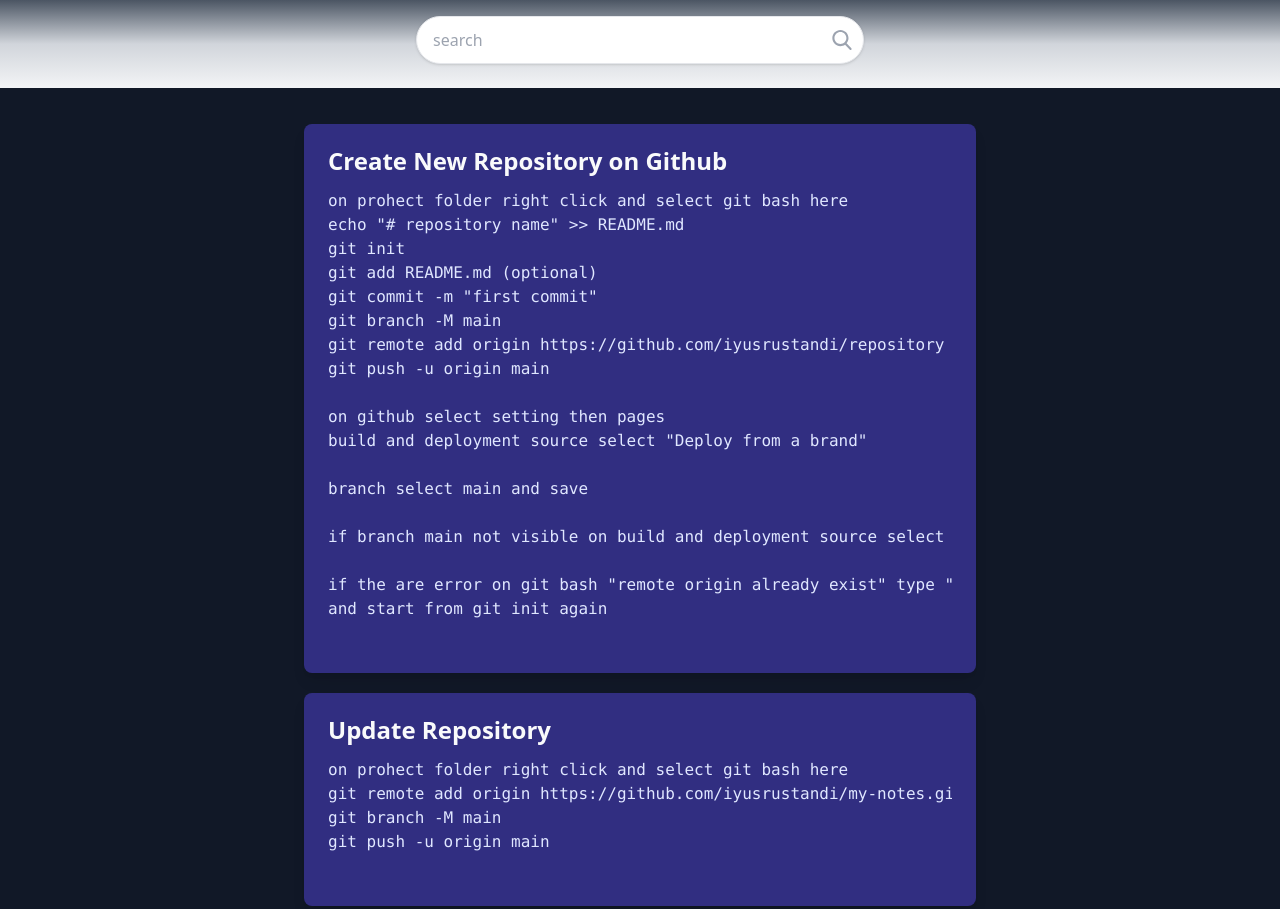
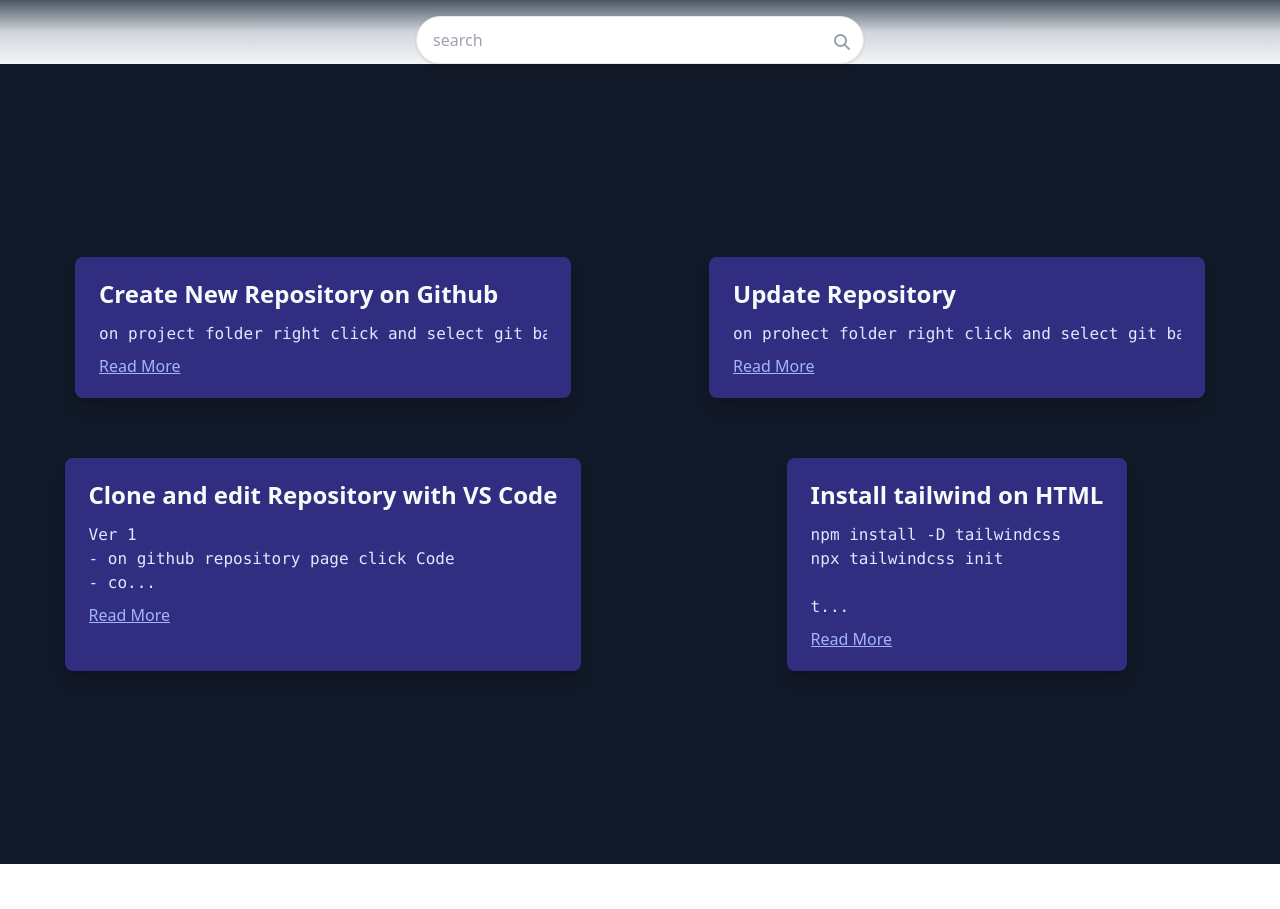
Before and after one commit to iyusrustandi/mynotes, a website: page index.html in a window 1280 px wide. Shown: the top 909 px of the page. After the commit the page ends 864 px from the top, so only its background shows below. Drawn offline with Linux system fonts and the light colour scheme.

Commit message:
new layout

```diff
--- a/index.html
+++ b/index.html
@@ -5,35 +5,22 @@
     <meta name="viewport" content="width=device-width, initial-scale=1.0" />
     <title>My Notes</title>
     <link href="src/output.css" rel="stylesheet" />
+    <script src="https://kit.fontawesome.com/98d921e819.js" crossorigin="anonymous"></script>
   </head>
   <body>
     <div class="flex flex-col items-center w-full gap-4 pt-4 bg-gradient-to-b from-gray-600 via-gray-300 to-gray-100">
       <form id="search-form" class="max-w-[480px] w-full px-4">
         <div class="relative">
           <input type="text" id="search-input" name="q" class="w-full h-12 p-4 border rounded-full shadow" placeholder="search" />
-          <button type="submit">
-            <svg
-              class="text-gray-400 h-5 w-5 absolute top-3.5 right-3 fill-current"
-              xmlns="http://www.w3.org/2000/svg"
-              xmlns:xlink="http://www.w3.org/1999/xlink"
-              version="1.1"
-              x="0px"
-              y="0px"
-              viewBox="0 0 56.966 56.966"
-              style="enable-background: new 0 0 56.966 56.966"
-              xml:space="preserve"
-            >
-              <path
-                d="M55.146,51.887L41.588,37.786c3.486-4.144,5.396-9.358,5.396-14.786c0-12.682-10.318-23-23-23s-23,10.318-23,23  s10.318,23,23,23c4.761,0,9.298-1.436,13.177-4.162l13.661,14.208c0.571,0.593,1.339,0.92,2.162,0.92  c0.779,0,1.518-0.297,2.079-0.837C56.255,54.982,56.293,53.08,55.146,51.887z M23.984,6c9.374,0,17,7.626,17,17s-7.626,17-17,17  s-17-7.626-17-17S14.61,6,23.984,6z"
-              />
-            </svg>
+          <button type="submit" class="text-gray-400 h-5 w-5 absolute top-3.5 right-3 fill-current">
+            <i class="fa-solid fa-magnifying-glass"></i>
           </button>
         </div>
       </form>
     </div>
 
     <section class="flex flex-col justify-center min-h-screen p-4 antialiased text-gray-600 bg-gray-900">
-      <div class="h-full">
+      <div class="grid h-full grid-cols-1 gap-5 lg:grid-cols-2">
         <!-- Card -->
         <div class="max-w-2xl m-5 mx-auto bg-indigo-900 rounded-lg shadow-lg note-card">
           <div class="px-6 py-5">
@@ -50,8 +37,9 @@
                 <div class="flex items-end justify-between whitespace-normal">
                   <!-- Paragraph -->
                   <div class="max-w-md text-indigo-100">
-                    <pre class="mb-2">
-on prohect folder right click and select git bash here
+                    <pre
+                      class="mb-2 note-description"
+                      data-full-text='on project folder right click and select git bash here
 echo "# repository name" >> README.md
 git init
 git add README.md (optional)
@@ -68,8 +56,11 @@ branch select main and save
 if branch main not visible on build and deployment source select github action and back select deploy from a branch
 
 if the are error on git bash "remote origin already exist" type "git remote remove origin" , check with "git remote -v"
-and start from git init again
+and start from git init again'
+                    >
+on project folder right click and select git bash here echo "# repository name" >> README.md git init git add README.md (optional) git commit -m "first commit" git branch -M main git remote add origin https://github.com/iyusrustandi/repository name.git git push -u origin main on github select setting then pages build and deployment source select "Deploy from a brand" branch select main and save if branch main not visible on build and deployment source select github action and back select deploy from a branch if the are error on git bash "remote origin already exist" type "git remote remove origin" , check with "git remote -v" and start from git init again...
                     </pre>
+                    <button class="text-indigo-300 underline read-more">Read More</button>
                   </div>
                 </div>
               </div>
@@ -94,12 +85,19 @@ and start from git init again
                 <div class="flex items-end justify-between whitespace-normal">
                   <!-- Paragraph -->
                   <div class="max-w-md text-indigo-100">
-                    <pre class="mb-2">
+                    <pre
+                      class="mb-2 note-description"
+                      data-full-text="on prohect folder right click and select git bash here
+git remote add origin https://github.com/iyusrustandi/my-notes.git
+git branch -M main
+git push -u origin main"
+                    >
 on prohect folder right click and select git bash here
 git remote add origin https://github.com/iyusrustandi/my-notes.git
 git branch -M main
 git push -u origin main
                     </pre>
+                    <button class="text-indigo-300 underline read-more">Read More</button>
                   </div>
                 </div>
               </div>
@@ -124,7 +122,25 @@ git push -u origin main
                 <div class="flex items-end justify-between whitespace-normal">
                   <!-- Paragraph -->
                   <div class="max-w-md text-indigo-100">
-                    <pre class="mb-2">
+                    <pre
+                      class="mb-2 note-description"
+                      data-full-text="Ver 1
+- on github repository page click Code
+- copy HTTPS url
+- open terminal VS Code
+	- git config --global user.name iyusrustandi
+	- git config --global user.email iyusrustandi2@gmail.com
+	- git config --global --list
+
+  Ver 2
+- on VS Code welcome page select Clone Repository
+- paste link HTTPS url
+- select folder to save repository clone
+- click open
+- to commit change select Source Control on sidebar image menu
+- write message and click Commit
+- click Sync Changes"
+                    >
 - on github repository page click "Code"
 - copy HTTPS url
 - open terminal VS Code
@@ -138,8 +154,86 @@ git push -u origin main
 - click open
 - to commit change select "Source Control" on sidebar image menu
 - write message and click "Commit"
-- click "Sync Changes"
+- click Sync Changes
                     </pre>
+                    <button class="text-indigo-300 underline read-more">Read More</button>
+                  </div>
+                </div>
+              </div>
+            </div>
+          </div>
+        </div>
+        <!-- Card end -->
+
+        <!-- Card -->
+        <div class="max-w-2xl m-5 mx-auto bg-indigo-900 rounded-lg shadow-lg note-card">
+          <div class="px-6 py-5">
+            <div class="flex items-start">
+              <!-- Card content -->
+              <div class="flex-grow truncate">
+                <!-- Card header -->
+                <div class="items-center justify-between w-full mb-3 sm:flex">
+                  <!-- Title -->
+                  <h2 id="notes-title" class="mb-1 text-2xl font-extrabold leading-snug truncate text-gray-50 sm:mb-0">Install tailwind on HTML</h2>
+                </div>
+
+                <!-- Card body -->
+                <div class="flex items-end justify-between whitespace-normal">
+                  <!-- Paragraph -->
+                  <div class="max-w-md text-indigo-100">
+                    <pre
+                      class="mb-2 note-description"
+                      data-full-text="npm install -D tailwindcss
+npx tailwindcss init
+
+tailwind.config.js
+	/** @type {import('tailwindcss').Config} */
+		module.exports = {
+  			darkMode: 'class',
+  			content: ['index.html'],
+  			theme: {
+   			 extend: {},
+ 				 },
+ 			 plugins: [],
+			};
+
+src/input.css
+	@tailwind base;
+	@tailwind components;
+	@tailwind utilities;
+
+when build html
+npx tailwindcss -i ./src/input.css -o ./src/output.css --watch
+
+HTML head
+href=src/output.css rel=stylesheet"
+                    >
+npm install -D tailwindcss
+npx tailwindcss init
+
+tailwind.config.js
+	/** @type {import('tailwindcss').Config} */
+		module.exports = {
+  			darkMode: 'class',
+  			content: ['index.html'],
+  			theme: {
+   			 extend: {},
+ 				 },
+ 			 plugins: [],
+			};
+
+src/input.css
+	@tailwind base;
+	@tailwind components;
+	@tailwind utilities;
+
+when build html
+npx tailwindcss -i ./src/input.css -o ./src/output.css --watch
+
+HTML head
+href="src/output.css" rel="stylesheet"
+                    </pre>
+                    <button class="text-indigo-300 underline read-more">Read More</button>
                   </div>
                 </div>
               </div>
--- a/script.js
+++ b/script.js
@@ -1,5 +1,44 @@
+document.addEventListener('DOMContentLoaded', function () {
+  const descriptions = document.querySelectorAll('.note-description');
+  const charLimit = 50; // Set your character limit here
+
+  descriptions.forEach((description) => {
+    const fullText = description.getAttribute('data-full-text');
+    if (fullText.length > charLimit) {
+      description.innerText = fullText.slice(0, charLimit) + '...';
+    }
+
+    const readMoreButton = description.nextElementSibling;
+    readMoreButton.addEventListener('click', function () {
+      if (readMoreButton.innerText === 'Read More') {
+        description.innerText = fullText;
+        readMoreButton.innerText = 'Read Less';
+      } else {
+        description.innerText = fullText.slice(0, charLimit) + '...';
+        readMoreButton.innerText = 'Read More';
+      }
+    });
+  });
+
+  document.getElementById('search-form').addEventListener('submit', function (event) {
+    event.preventDefault();
+
+    const query = document.getElementById('search-input').value.toLowerCase();
+    const cards = document.querySelectorAll('.note-card');
+
+    cards.forEach((card) => {
+      const title = card.querySelector('#notes-title').innerText.toLowerCase();
+      if (title.includes(query)) {
+        card.style.display = 'block';
+      } else {
+        card.style.display = 'none';
+      }
+    });
+  });
+});
+
 document.getElementById('search-form').addEventListener('submit', function (event) {
-  event.preventDefault();
+  event.preventDefault(); // Mencegah pengiriman form
 
   const query = document.getElementById('search-input').value.toLowerCase();
   const cards = document.querySelectorAll('.note-card');
@@ -7,9 +46,9 @@ document.getElementById('search-form').addEventListener('submit', function (even
   cards.forEach((card) => {
     const title = card.querySelector('#notes-title').innerText.toLowerCase();
     if (title.includes(query)) {
-      card.style.display = 'block';
+      card.style.display = 'block'; // Menampilkan card yang sesuai
     } else {
-      card.style.display = 'none';
+      card.style.display = 'none'; // Menyembunyikan card yang tidak sesuai
     }
   });
 });
```
Also changed, not shown: src/output.css.
